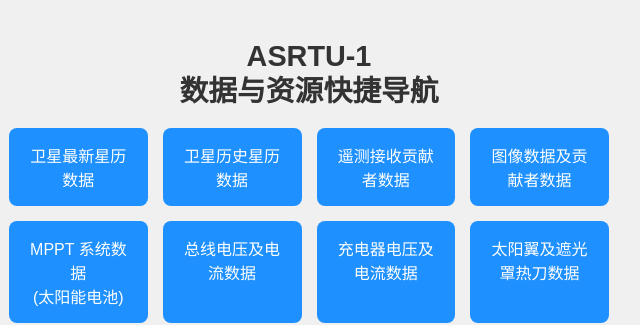
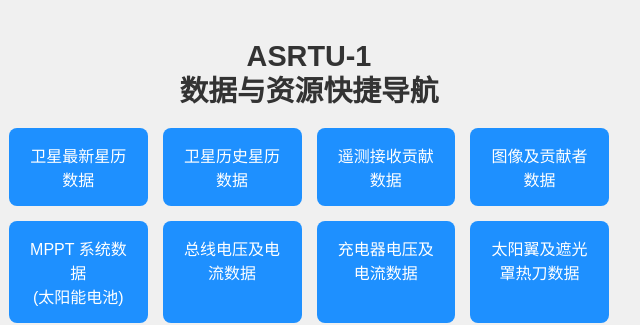
Before and after one commit to X-MQSI/ASRTU-1-Data-Link, a plain HTML site: page index.html in a window 1280 px wide. Shown: the top 325 px of the page, 331-971 px from the left. Drawn offline with Linux system fonts and the light colour scheme.

Commit message:
调整按钮字样

```diff
--- a/index.html
+++ b/index.html
@@ -81,8 +81,8 @@
     <div class="link-panel">
         <a target="_blank" href="http://asrtu.mqsi.xyz/ASRTU_TLE.txt">卫星最新星历数据</a>
         <a target="_blank" href="http://asrtu.mqsi.xyz/tle.txt">卫星历史星历数据</a>
-        <a target="_blank" href="http://1.92.100.130/pages/contributor.html">遥测接收贡献者数据</a>
-        <a target="_blank" href="http://1.92.100.130/pages/pics-asrtu.html">图像数据及贡献者数据</a>
+        <a target="_blank" href="http://1.92.100.130/pages/contributor.html">遥测接收贡献数据</a>
+        <a target="_blank" href="http://1.92.100.130/pages/pics-asrtu.html">图像及贡献者数据</a>
         <a target="_blank" href="http://1.92.100.130/pages/lines.html?sat=ASRTU-1&data=SAT-C00036.7.16:MPPT1%25E7%2594%25B5%25E5%258E%258B;SAT-C00038.7.16:MPPT2%25E7%2594%25B5%25E5%258E%258B;SAT-C00040.7.16:MPPT3%25E7%2594%25B5%25E5%258E%258B;SAT-C00042.7.16:MPPT1%25E7%2594%25B5%25E6%25B5%2581;SAT-C00044.7.16:MPPT2%25E7%2594%25B5%25E6%25B5%2581;SAT-C00046.7.16:MPPT3%25E7%2594%25B5%25E6%25B5%2581">MPPT 系统数据<br>(太阳能电池)</a>
         <a target="_blank" href="http://1.92.100.130/pages/lines.html?sat=ASRTU-1&data=SAT-C00018.7.16:12V%25E6%25AF%258D%25E7%25BA%25BF%25E7%2594%25B5%25E5%258E%258B;SAT-C00020.7.16:5V%25E6%25AF%258D%25E7%25BA%25BF%25E7%2594%25B5%25E5%258E%258B;SAT-C00022.7.16:3.3V%25E6%25AF%258D%25E7%25BA%25BF%25E7%2594%25B5%25E5%258E%258B;SAT-C00024.7.16:12V%25E6%25AF%258D%25E7%25BA%25BF%25E7%2594%25B5%25E6%25B5%2581;SAT-C00026.7.16:5V%25E6%25AF%258D%25E7%25BA%25BF%25E7%2594%25B5%25E6%25B5%2581;SAT-C00028.7.16:3.3V%25E6%25AF%258D%25E7%25BA%25BF%25E7%2594%25B5%25E6%25B5%2581">总线电压及电流数据</a>
         <a target="_blank" href="http://1.92.100.130/pages/lines.html?sat=ASRTU-1&data=SAT-C00048.7.16:%25E5%2585%2585%25E7%2594%25B5%25E5%2599%25A81%25E7%2594%25B5%25E5%258E%258B;SAT-C00050.7.16:%25E5%2585%2585%25E7%2594%25B5%25E5%2599%25A82%25E7%2594%25B5%25E5%258E%258B;SAT-C00052.7.16:%25E5%2585%2585%25E7%2594%25B5%25E5%2599%25A81%25E7%2594%25B5%25E6%25B5%2581;SAT-C00054.7.16:%25E5%2585%2585%25E7%2594%25B5%25E5%2599%25A82%25E7%2594%25B5%25E6%25B5%2581">充电器电压及电流数据</a>
```
